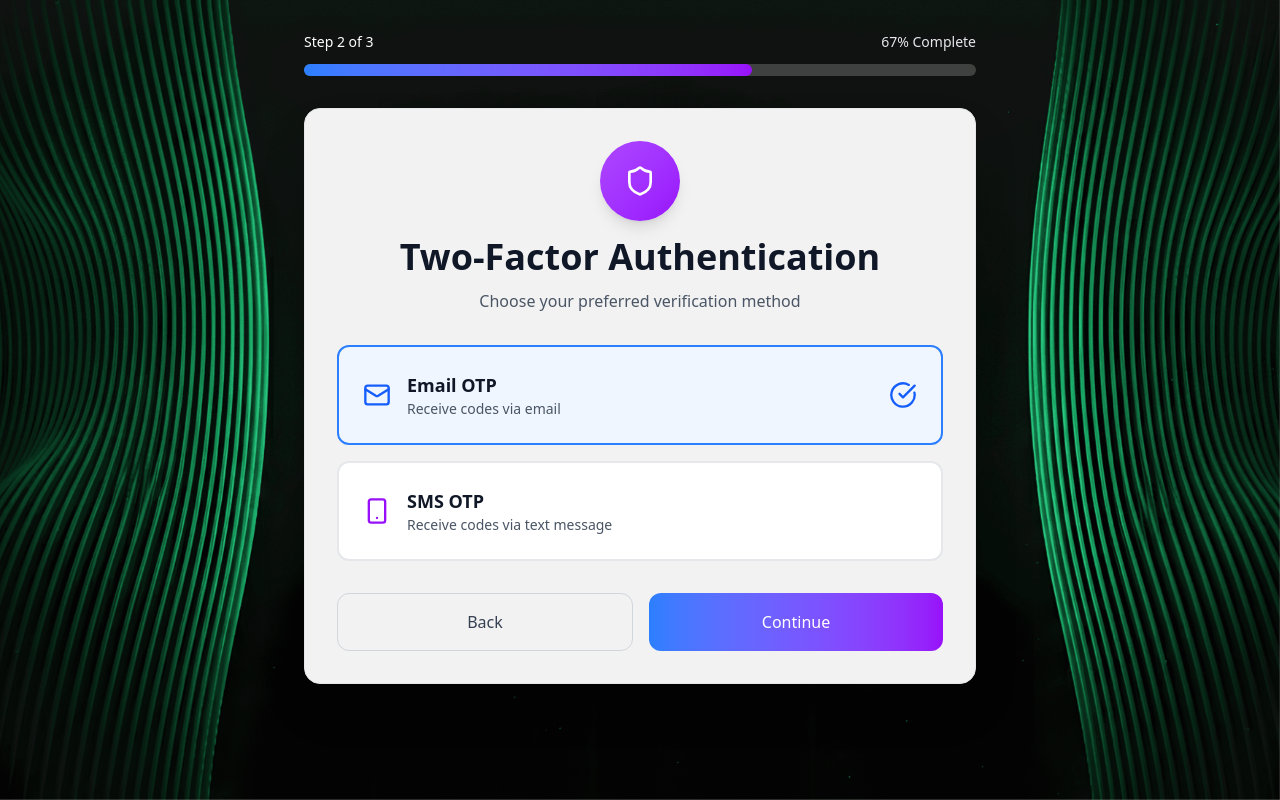
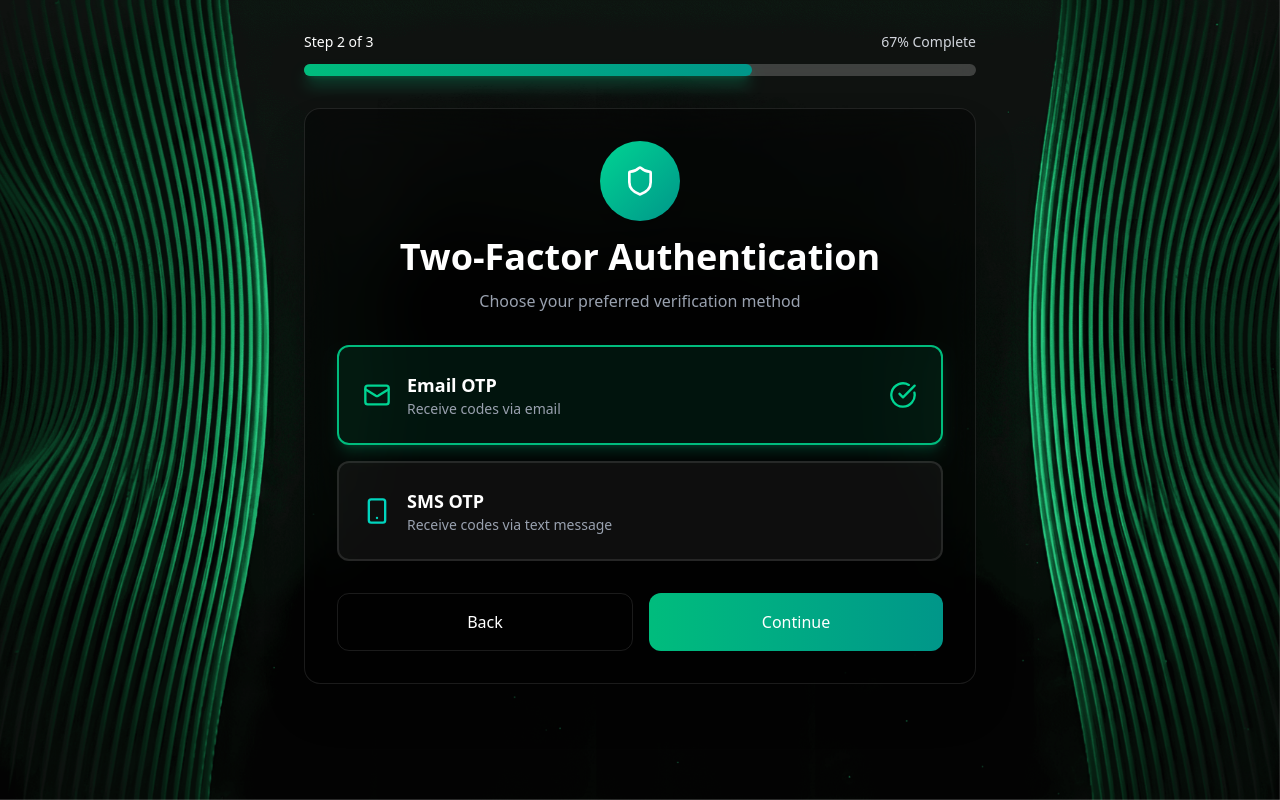
Before and after one commit to AzhaanGlitch/Aureon, a React (Vite) app: page /onboarding/security in a window 1280 px wide. Both pictures are taken after a click on the button "Continue". Built offline with nearby package versions, Linux system fonts and the light colour scheme.

Commit message:
designing updated

```diff
--- a/src/pages/onboarding/SecuritySetupPage.jsx
+++ b/src/pages/onboarding/SecuritySetupPage.jsx
@@ -26,7 +26,7 @@ const SecuritySetupPage = () => {
     <div className="min-h-screen relative py-8 px-4">
       {/* Background Image */}
       <div
-        className="fixed inset-0 z-0"
+        className="fixed inset-0 z-0 animate-[fadeIn_0.8s_ease-out]"
         style={{
           backgroundImage: 'url("/common-bg.png")',
           backgroundSize: 'cover',
@@ -37,35 +37,35 @@ const SecuritySetupPage = () => {
 
       <div className="max-w-2xl mx-auto relative z-10">
         {/* Progress Bar */}
-        <div className="mb-8">
+        <div className="mb-8 animate-[slideInDown_0.6s_ease-out]">
           <div className="flex items-center justify-between mb-3">
             <span className="text-sm font-medium text-white">Step {step} of 3</span>
-            <span className="text-sm text-gray-200">{Math.round((step / 3) * 100)}% Complete</span>
+            <span className="text-sm text-gray-300">{Math.round((step / 3) * 100)}% Complete</span>
           </div>
           <div className="w-full bg-white/20 rounded-full h-3 backdrop-blur-sm">
             <div
-              className="bg-gradient-to-r from-blue-500 to-purple-600 h-3 rounded-full transition-all duration-500"
+              className="bg-gradient-to-r from-emerald-500 to-teal-600 h-3 rounded-full transition-all duration-500 shadow-lg shadow-emerald-500/50"
               style={{ width: `${(step / 3) * 100}%` }}
             ></div>
           </div>
         </div>
 
-        <div className="bg-white/95 backdrop-blur-md rounded-2xl shadow-2xl p-8 border border-gray-200">
+        <div className="bg-black/40 backdrop-blur-xl rounded-2xl shadow-2xl p-8 border border-white/10 animate-[slideUp_0.8s_ease-out]">
           {step === 1 && (
             <div>
               <div className="text-center mb-8">
-                <div className="w-20 h-20 bg-gradient-to-br from-blue-500 to-blue-600 rounded-full flex items-center justify-center mx-auto mb-4 shadow-lg">
+                <div className="w-20 h-20 bg-gradient-to-br from-emerald-400 to-teal-600 rounded-full flex items-center justify-center mx-auto mb-4 shadow-lg animate-[scaleIn_0.6s_ease-out] hover:scale-110 transition-transform duration-300">
                   <Key size={32} className="text-white" />
                 </div>
-                <h1 className="text-4xl font-bold text-gray-900 mb-3">
+                <h1 className="text-4xl font-bold text-white mb-3 animate-[fadeInDown_0.8s_ease-out_0.2s_both]">
                   Setup PIN
                 </h1>
-                <p className="text-gray-600">Create a 6-digit PIN for quick access</p>
+                <p className="text-gray-400 animate-[fadeInDown_0.8s_ease-out_0.3s_both]">Create a 6-digit PIN for quick access</p>
               </div>
 
               <div className="space-y-6">
-                <div>
-                  <label className="block text-sm font-medium text-gray-700 mb-3">
+                <div className="animate-[slideInRight_0.6s_ease-out_0.4s_both]">
+                  <label className="block text-sm font-medium text-gray-300 mb-3">
                     Enter PIN
                   </label>
                   <input
@@ -74,12 +74,12 @@ const SecuritySetupPage = () => {
                     value={securityData.pin}
                     onChange={(e) => setSecurityData({ ...securityData, pin: e.target.value })}
                     placeholder="••••••"
-                    className="w-full px-4 py-4 bg-white border border-gray-300 text-gray-900 rounded-xl text-center text-3xl tracking-widest focus:ring-2 focus:ring-blue-500 outline-none transition-all"
+                    className="w-full px-4 py-4 bg-white/5 border border-white/10 text-white rounded-xl text-center text-3xl tracking-widest focus:ring-2 focus:ring-emerald-500 outline-none transition-all duration-300 backdrop-blur-sm hover:bg-white/10 focus:scale-[1.02]"
                   />
                 </div>
 
-                <div>
-                  <label className="block text-sm font-medium text-gray-700 mb-3">
+                <div className="animate-[slideInRight_0.6s_ease-out_0.5s_both]">
+                  <label className="block text-sm font-medium text-gray-300 mb-3">
                     Confirm PIN
                   </label>
                   <input
@@ -88,12 +88,12 @@ const SecuritySetupPage = () => {
                     value={securityData.confirmPin}
                     onChange={(e) => setSecurityData({ ...securityData, confirmPin: e.target.value })}
                     placeholder="••••••"
-                    className="w-full px-4 py-4 bg-white border border-gray-300 text-gray-900 rounded-xl text-center text-3xl tracking-widest focus:ring-2 focus:ring-blue-500 outline-none transition-all"
+                    className="w-full px-4 py-4 bg-white/5 border border-white/10 text-white rounded-xl text-center text-3xl tracking-widest focus:ring-2 focus:ring-emerald-500 outline-none transition-all duration-300 backdrop-blur-sm hover:bg-white/10 focus:scale-[1.02]"
                   />
                 </div>
 
                 {securityData.pin && securityData.confirmPin && securityData.pin === securityData.confirmPin && (
-                  <div className="flex items-center space-x-2 text-green-600 bg-green-50 p-4 rounded-xl border border-green-200">
+                  <div className="flex items-center space-x-2 text-emerald-400 bg-emerald-500/10 p-4 rounded-xl border border-emerald-500/20 animate-[scaleIn_0.5s_ease-out]">
                     <CheckCircle size={20} />
                     <span className="text-sm font-medium">PIN matched!</span>
                   </div>
@@ -105,52 +105,52 @@ const SecuritySetupPage = () => {
           {step === 2 && (
             <div>
               <div className="text-center mb-8">
-                <div className="w-20 h-20 bg-gradient-to-br from-purple-500 to-purple-600 rounded-full flex items-center justify-center mx-auto mb-4 shadow-lg">
+                <div className="w-20 h-20 bg-gradient-to-br from-emerald-400 to-teal-600 rounded-full flex items-center justify-center mx-auto mb-4 shadow-lg animate-[scaleIn_0.6s_ease-out] hover:scale-110 transition-transform duration-300">
                   <Shield size={32} className="text-white" />
                 </div>
-                <h1 className="text-4xl font-bold text-gray-900 mb-3">
+                <h1 className="text-4xl font-bold text-white mb-3 animate-[fadeInDown_0.8s_ease-out_0.2s_both]">
                   Two-Factor Authentication
                 </h1>
-                <p className="text-gray-600">Choose your preferred verification method</p>
+                <p className="text-gray-400 animate-[fadeInDown_0.8s_ease-out_0.3s_both]">Choose your preferred verification method</p>
               </div>
 
               <div className="space-y-4">
                 <button
                   onClick={() => setSecurityData({ ...securityData, twoFactorMethod: 'email' })}
-                  className={`w-full p-6 border-2 rounded-xl text-left transition-all ${
+                  className={`w-full p-6 border-2 rounded-xl text-left transition-all duration-300 animate-[slideInRight_0.6s_ease-out_0.4s_both] hover:scale-[1.02] ${
                     securityData.twoFactorMethod === 'email'
-                      ? 'border-blue-500 bg-blue-50'
-                      : 'border-gray-200 bg-white hover:border-gray-300'
+                      ? 'border-emerald-500 bg-emerald-500/10 shadow-lg shadow-emerald-500/20'
+                      : 'border-white/10 bg-white/5 backdrop-blur-sm hover:bg-white/10 hover:border-white/20'
                   }`}
                 >
                   <div className="flex items-center space-x-4">
-                    <Mail size={28} className="text-blue-600" />
+                    <Mail size={28} className="text-emerald-400" />
                     <div className="flex-1">
-                      <h3 className="font-semibold text-gray-900 text-lg">Email OTP</h3>
-                      <p className="text-sm text-gray-600">Receive codes via email</p>
+                      <h3 className="font-semibold text-white text-lg">Email OTP</h3>
+                      <p className="text-sm text-gray-400">Receive codes via email</p>
                     </div>
                     {securityData.twoFactorMethod === 'email' && (
-                      <CheckCircle size={28} className="text-blue-600" />
+                      <CheckCircle size={28} className="text-emerald-400 animate-[scaleIn_0.3s_ease-out]" />
                     )}
                   </div>
                 </button>
 
                 <button
                   onClick={() => setSecurityData({ ...securityData, twoFactorMethod: 'sms' })}
-                  className={`w-full p-6 border-2 rounded-xl text-left transition-all ${
+                  className={`w-full p-6 border-2 rounded-xl text-left transition-all duration-300 animate-[slideInRight_0.6s_ease-out_0.5s_both] hover:scale-[1.02] ${
                     securityData.twoFactorMethod === 'sms'
-                      ? 'border-blue-500 bg-blue-50'
-                      : 'border-gray-200 bg-white hover:border-gray-300'
+                      ? 'border-emerald-500 bg-emerald-500/10 shadow-lg shadow-emerald-500/20'
+                      : 'border-white/10 bg-white/5 backdrop-blur-sm hover:bg-white/10 hover:border-white/20'
                   }`}
                 >
                   <div className="flex items-center space-x-4">
-                    <Smartphone size={28} className="text-purple-600" />
+                    <Smartphone size={28} className="text-teal-400" />
                     <div className="flex-1">
-                      <h3 className="font-semibold text-gray-900 text-lg">SMS OTP</h3>
-                      <p className="text-sm text-gray-600">Receive codes via text message</p>
+                      <h3 className="font-semibold text-white text-lg">SMS OTP</h3>
+                      <p className="text-sm text-gray-400">Receive codes via text message</p>
                     </div>
                     {securityData.twoFactorMethod === 'sms' && (
-                      <CheckCircle size={28} className="text-blue-600" />
+                      <CheckCircle size={28} className="text-emerald-400 animate-[scaleIn_0.3s_ease-out]" />
                     )}
                   </div>
                 </button>
@@ -161,18 +161,18 @@ const SecuritySetupPage = () => {
           {step === 3 && (
             <div>
               <div className="text-center mb-8">
-                <div className="w-20 h-20 bg-gradient-to-br from-green-500 to-green-600 rounded-full flex items-center justify-center mx-auto mb-4 shadow-lg">
+                <div className="w-20 h-20 bg-gradient-to-br from-emerald-400 to-teal-600 rounded-full flex items-center justify-center mx-auto mb-4 shadow-lg animate-[scaleIn_0.6s_ease-out] hover:scale-110 transition-transform duration-300">
                   <Lock size={32} className="text-white" />
                 </div>
-                <h1 className="text-4xl font-bold text-gray-900 mb-3">
+                <h1 className="text-4xl font-bold text-white mb-3 animate-[fadeInDown_0.8s_ease-out_0.2s_both]">
                   Data Encryption
                 </h1>
-                <p className="text-gray-600">Create a master passphrase</p>
+                <p className="text-gray-400 animate-[fadeInDown_0.8s_ease-out_0.3s_both]">Create a master passphrase</p>
               </div>
 
-              <div className="bg-amber-50 border border-amber-200 rounded-xl p-5 mb-6">
-                <p className="text-sm text-amber-800 font-medium mb-2">Important:</p>
-                <ul className="text-sm text-amber-700 space-y-1">
+              <div className="bg-amber-500/10 border border-amber-500/20 rounded-xl p-5 mb-6 backdrop-blur-sm animate-[slideInRight_0.6s_ease-out_0.4s_both]">
+                <p className="text-sm text-amber-300 font-medium mb-2">Important:</p>
+                <ul className="text-sm text-amber-200 space-y-1">
                   <li>• This encrypts ALL your financial data</li>
                   <li>• Cannot be recovered if forgotten</li>
                   <li>• Known ONLY to you</li>
@@ -181,8 +181,8 @@ const SecuritySetupPage = () => {
               </div>
 
               <div className="space-y-6">
-                <div>
-                  <label className="block text-sm font-medium text-gray-700 mb-3">
+                <div className="animate-[slideInRight_0.6s_ease-out_0.5s_both]">
+                  <label className="block text-sm font-medium text-gray-300 mb-3">
                     Master Passphrase
                   </label>
                   <input
@@ -190,28 +190,28 @@ const SecuritySetupPage = () => {
                     value={securityData.passphrase}
                     onChange={(e) => setSecurityData({ ...securityData, passphrase: e.target.value })}
                     placeholder="Enter a strong passphrase"
-                    className="w-full px-4 py-4 bg-white border border-gray-300 text-gray-900 placeholder-gray-400 rounded-xl focus:ring-2 focus:ring-blue-500 outline-none transition-all"
+                    className="w-full px-4 py-4 bg-white/5 border border-white/10 text-white placeholder-gray-500 rounded-xl focus:ring-2 focus:ring-emerald-500 outline-none transition-all duration-300 backdrop-blur-sm hover:bg-white/10 focus:scale-[1.02]"
                   />
                   <div className="mt-3 flex items-center space-x-2">
-                    <div className="flex-1 bg-gray-200 rounded-full h-2.5">
+                    <div className="flex-1 bg-white/10 rounded-full h-2.5 backdrop-blur-sm">
                       <div
-                        className={`h-2.5 rounded-full transition-all ${
+                        className={`h-2.5 rounded-full transition-all duration-300 ${
                           securityData.passphrase.length < 8 ? 'bg-red-500' :
                           securityData.passphrase.length < 12 ? 'bg-amber-500' :
-                          'bg-green-500'
+                          'bg-emerald-500'
                         }`}
                         style={{ width: `${Math.min((securityData.passphrase.length / 16) * 100, 100)}%` }}
                       ></div>
                     </div>
-                    <span className="text-sm text-gray-600 min-w-[60px]">
+                    <span className="text-sm text-gray-400 min-w-[60px]">
                       {securityData.passphrase.length < 8 ? 'Weak' :
                        securityData.passphrase.length < 12 ? 'Medium' : 'Strong'}
                     </span>
                   </div>
                 </div>
 
-                <div>
-                  <label className="block text-sm font-medium text-gray-700 mb-3">
+                <div className="animate-[slideInRight_0.6s_ease-out_0.6s_both]">
+                  <label className="block text-sm font-medium text-gray-300 mb-3">
                     Confirm Passphrase
                   </label>
                   <input
@@ -219,13 +219,13 @@ const SecuritySetupPage = () => {
                     value={securityData.confirmPassphrase}
                     onChange={(e) => setSecurityData({ ...securityData, confirmPassphrase: e.target.value })}
                     placeholder="Re-enter passphrase"
-                    className="w-full px-4 py-4 bg-white border border-gray-300 text-gray-900 placeholder-gray-400 rounded-xl focus:ring-2 focus:ring-blue-500 outline-none transition-all"
+                    className="w-full px-4 py-4 bg-white/5 border border-white/10 text-white placeholder-gray-500 rounded-xl focus:ring-2 focus:ring-emerald-500 outline-none transition-all duration-300 backdrop-blur-sm hover:bg-white/10 focus:scale-[1.02]"
                   />
                 </div>
 
-                <div className="flex items-start space-x-3 bg-gray-50 p-4 rounded-xl border border-gray-200">
-                  <input type="checkbox" required className="mt-1 w-4 h-4 text-blue-600 border-gray-300 rounded focus:ring-blue-500" />
-                  <span className="text-sm text-gray-700">
+                <div className="flex items-start space-x-3 bg-white/5 p-4 rounded-xl border border-white/10 backdrop-blur-sm animate-[slideInRight_0.6s_ease-out_0.7s_both] hover:bg-white/10 transition-all duration-300">
+                  <input type="checkbox" required className="mt-1 w-4 h-4 text-emerald-500 border-gray-600 rounded focus:ring-emerald-500 bg-white/5 cursor-pointer transition-all duration-300" />
+                  <span className="text-sm text-gray-300">
                     I understand I cannot recover this passphrase if forgotten
                   </span>
                 </div>
@@ -234,24 +234,52 @@ const SecuritySetupPage = () => {
           )}
 
           {/* Navigation Buttons */}
-          <div className="flex space-x-4 mt-8">
+          <div className="flex space-x-4 mt-8 animate-[slideUp_0.6s_ease-out_0.8s_both]">
             {step > 1 && (
               <button
                 onClick={() => setStep(step - 1)}
-                className="flex-1 py-4 border border-gray-300 text-gray-700 rounded-xl hover:bg-gray-50 transition-all font-medium"
+                className="flex-1 py-4 border border-white/10 text-white rounded-xl hover:bg-white/10 transition-all duration-300 font-medium hover:scale-[1.02] active:scale-95 backdrop-blur-sm"
               >
                 Back
               </button>
             )}
             <button
               onClick={handleNext}
-              className="flex-1 py-4 bg-gradient-to-r from-blue-500 to-purple-600 text-white rounded-xl font-medium hover:shadow-lg transition-all duration-300 hover:scale-[1.02]"
+              className="flex-1 py-4 bg-gradient-to-r from-emerald-500 to-teal-600 text-white rounded-xl font-medium hover:shadow-lg hover:shadow-emerald-500/50 transition-all duration-300 hover:scale-[1.02] active:scale-95"
             >
               {step === 3 ? 'Complete' : 'Continue'}
             </button>
           </div>
         </div>
       </div>
+
+      {/* Custom animations */}
+      <style jsx>{`
+        @keyframes fadeIn {
+          from { opacity: 0; }
+          to { opacity: 1; }
+        }
+        @keyframes slideUp {
+          from { opacity: 0; transform: translateY(30px); }
+          to { opacity: 1; transform: translateY(0); }
+        }
+        @keyframes slideInDown {
+          from { opacity: 0; transform: translateY(-20px); }
+          to { opacity: 1; transform: translateY(0); }
+        }
+        @keyframes slideInRight {
+          from { opacity: 0; transform: translateX(20px); }
+          to { opacity: 1; transform: translateX(0); }
+        }
+        @keyframes fadeInDown {
+          from { opacity: 0; transform: translateY(-20px); }
+          to { opacity: 1; transform: translateY(0); }
+        }
+        @keyframes scaleIn {
+          from { opacity: 0; transform: scale(0.8); }
+          to { opacity: 1; transform: scale(1); }
+        }
+      `}</style>
     </div>
   );
 };
```
